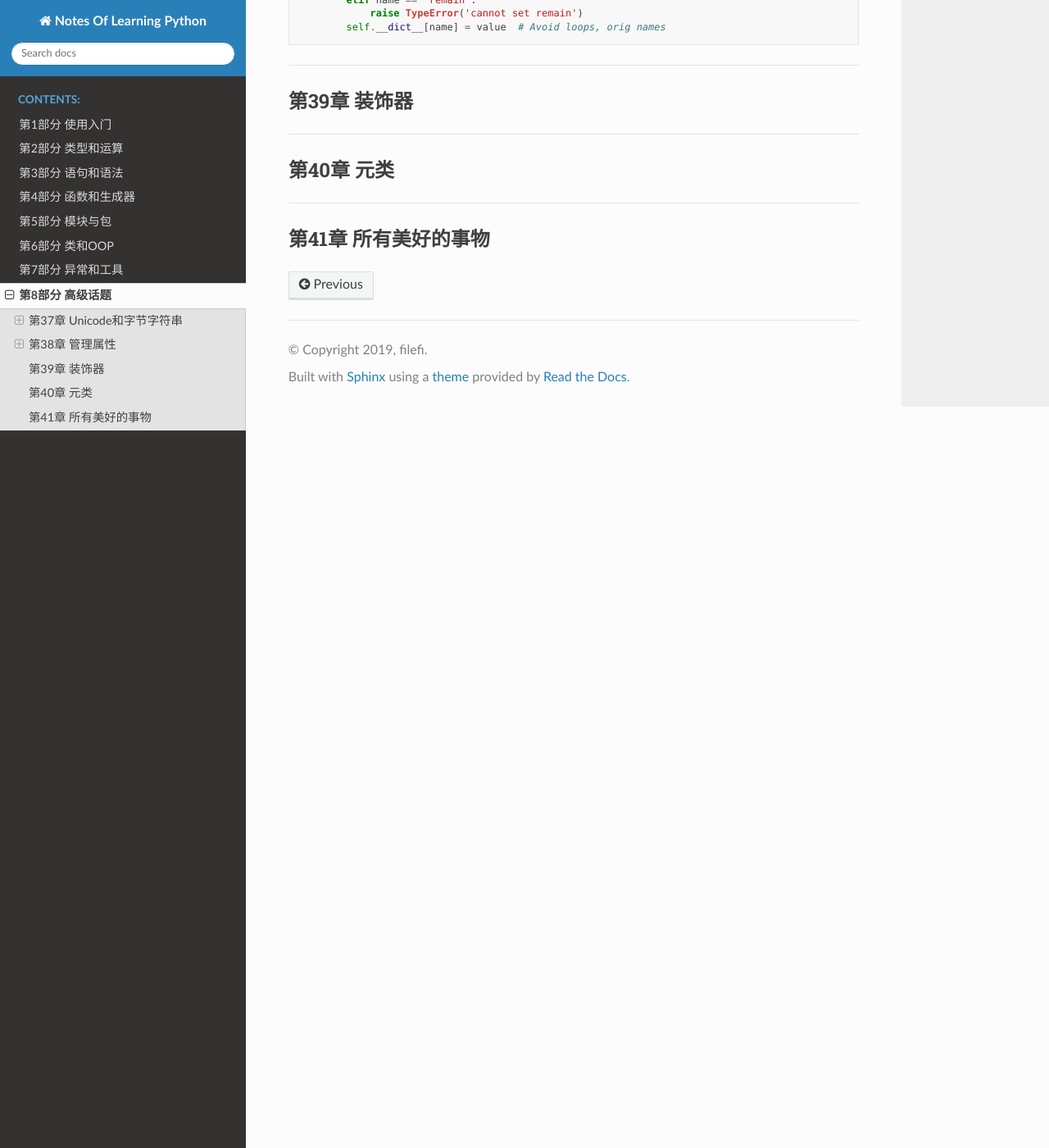
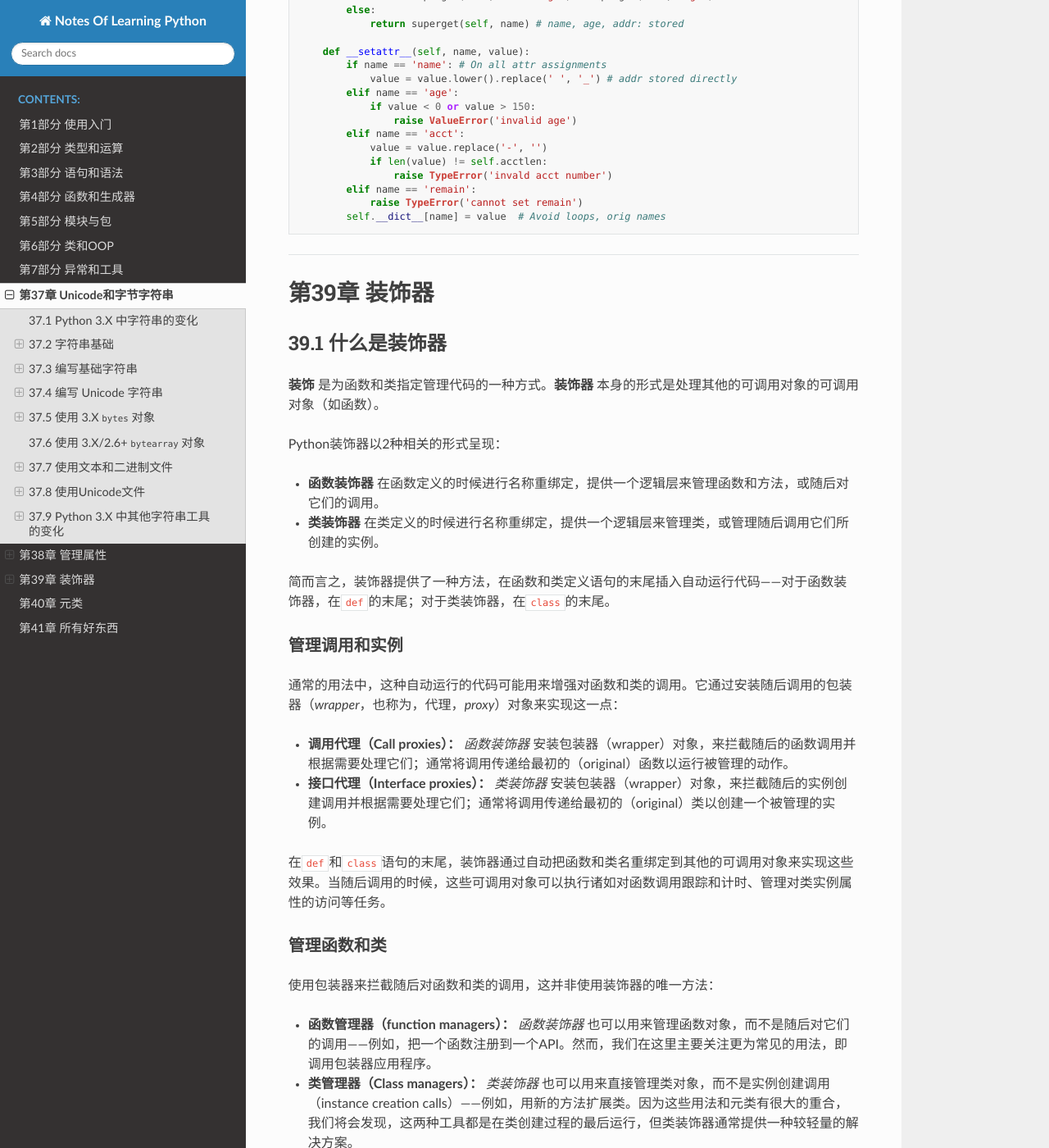
Before and after one commit to filefi/NotesOfLearningPython, a Sphinx documentation site: the page built from source/Part_8_Advanced_Topics.md, in a window 1280 px wide and 1400 px high, scrolled down 49306 px. Shown: the whole window at 82% size. Built offline with Sphinx 7.4.7 and the Read the Docs theme 2.0.0, drawn with Linux system fonts in a browser that asks for light colours; some of the changed text lies outside the part shown.

```diff
--- a/source/Part_8_Advanced_Topics.md
+++ b/source/Part_8_Advanced_Topics.md
@@ -1,4 +1,4 @@
-# 第8部分 高级话题
+第8部分 高级话题
 
 ## 第37章 Unicode和字节字符串
 
@@ -2510,6 +2510,91 @@ class CardHolder(object): # Need "(object)" in 2.X only
 
 ## 第39章 装饰器
 
+### 39.1 什么是装饰器
+
+**装饰** 是为函数和类指定管理代码的一种方式。**装饰器** 本身的形式是处理其他的可调用对象的可调用对象（如函数）。
+
+Python装饰器以2种相关的形式呈现：
+
+- **函数装饰器** 在函数定义的时候进行名称重绑定，提供一个逻辑层来管理函数和方法，或随后对它们的调用。
+- **类装饰器** 在类定义的时候进行名称重绑定，提供一个逻辑层来管理类，或管理随后调用它们所创建的实例。
+
+简而言之，装饰器提供了一种方法，在函数和类定义语句的末尾插入自动运行代码——对于函数装饰器，在`def`的末尾；对于类装饰器，在`class`的末尾。
+
+#### 管理调用和实例
+
+通常的用法中，这种自动运行的代码可能用来增强对函数和类的调用。它通过安装随后调用的包装器（*wrapper*，也称为，代理，*proxy*）对象来实现这一点：
+
+- **调用代理（Call proxies）：** *函数装饰器* 安装包装器（wrapper）对象，来拦截随后的函数调用并根据需要处理它们；通常将调用传递给最初的（original）函数以运行被管理的动作。
+- **接口代理（Interface proxies）：**  *类装饰器* 安装包装器（wrapper）对象，来拦截随后的实例创建调用并根据需要处理它们；通常将调用传递给最初的（original）类以创建一个被管理的实例。
+
+在`def`和`class`语句的末尾，装饰器通过自动把函数和类名重绑定到其他的可调用对象来实现这些效果。当随后调用的时候，这些可调用对象可以执行诸如对函数调用跟踪和计时、管理对类实例属性的访问等任务。
+
+#### 管理函数和类
+
+使用包装器来拦截随后对函数和类的调用，这并非使用装饰器的唯一方法：
+
+- **函数管理器（function managers）：** *函数装饰器* 也可以用来管理函数对象，而不是随后对它们的调用——例如，把一个函数注册到一个API。然而，我们在这里主要关注更为常见的用法，即调用包装器应用程序。
+- **类管理器（Class managers）：** *类装饰器* 也可以用来直接管理类对象，而不是实例创建调用（instance creation calls）——例如，用新的方法扩展类。因为这些用法和元类有很大的重合，我们将会发现，这两种工具都是在类创建过程的最后运行，但类装饰器通常提供一种较轻量的解决方案。
+
+**换句话说，*函数装饰器* 可以用来管理函数调用和函数对象，*类装饰器* 可以用来管理类实例和类自身。**通过返回装饰的对象自身而不是一个包装器，装饰器变成了针对函数和类的一种简单的后创建步骤（post-creation step）。
+
+#### 使用和定义装饰器
+
+根据你的工作形式，你可能成为装饰器的用户或提供者。如果只是使用装饰器，那么不需要知道装饰器如何编码就可以完成任务。对于更为通用的任务，程序员可以编写自己的任意装饰器。例如，函数装饰器可能通过添加跟踪调用、在调试时执行参数验证测试、自动获取和释放线程锁、统计调用函数的次数以进行优化等的代码来扩展函数。
+
+***函数装饰器*** 设计用来只增强一个特定函数或方法调用，而不是一个完整的对象接口。***类装饰器*** 可以拦截实例创建调用，所以用来实现任意的对象接口扩展或管理任务。例如，定制的类装饰器可以跟踪或验证对一个对象的每个属性引用。
+
+#### 为什么使用装饰器
+
+装饰器提供了一种显式的语法，它使得意图明确，可以最小化扩展代码的冗余，并且有助于确保正确的API使用：
+
+- 装饰器有一种非常明确的语法，这使得它们比那些可能任意地远离主体函数或类的辅助函数调用更容易为人们发现。
+- 当主体函数或类定义的时候，装饰器应用一次；在对类或函数的每次调用的时候，不必添加额外的代码（在未来可能必须改变）。
+- 由于前面两点，装饰器使得一个API的用户不太可能忘记根据API需求扩展一个函数或类。
+
+
+
+### 39.2 基础知识
+
+
+
+
+
+### 39.3 编写函数装饰器
+
+
+
+
+
+### 39.4 编写类装饰器
+
+
+
+
+
+### 39.5 直接管理函数和类
+
+
+
+
+
+### 39.6 实例：“私有”和“公有”属性
+
+
+
+
+
+
+
+### 39.7 实例：验证函数参数
+
+
+
+
+
+
+
 
 
 
@@ -2532,4 +2617,4 @@ class CardHolder(object): # Need "(object)" in 2.X only
 
 
 
-## 第41章 所有美好的事物
+## 第41章 所有好东西
```
